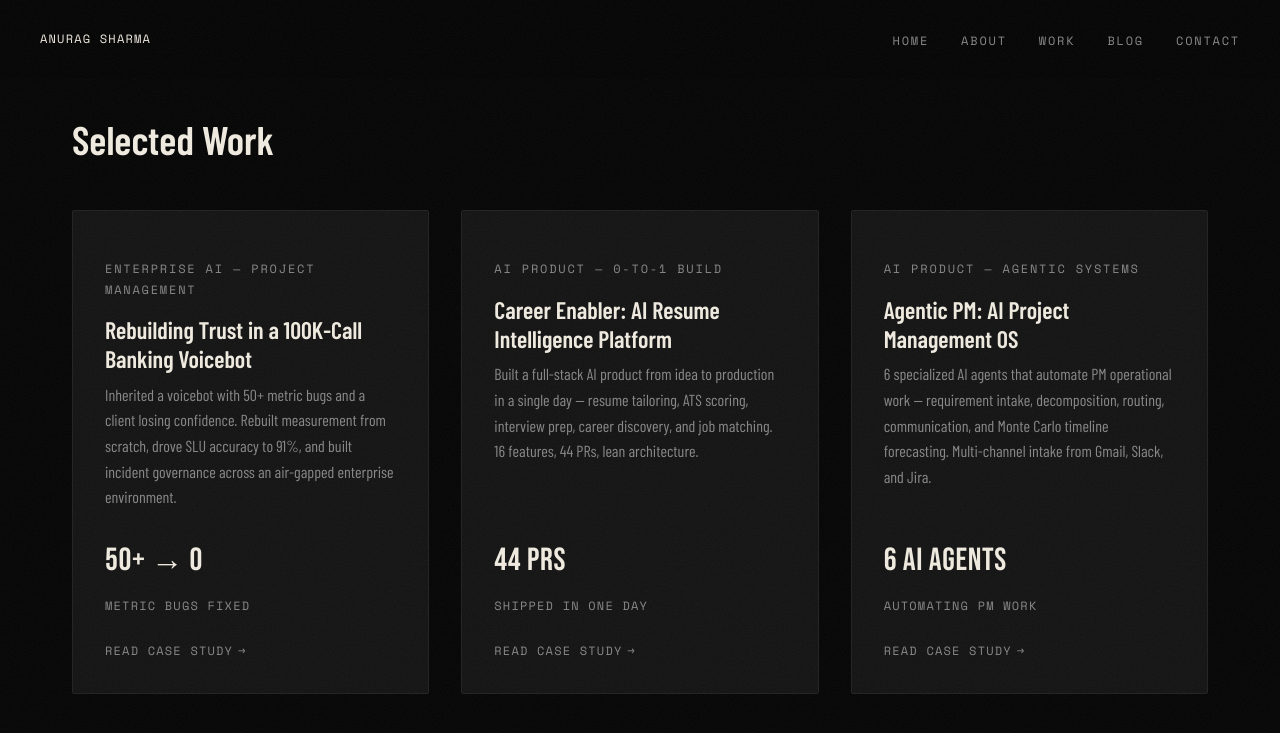
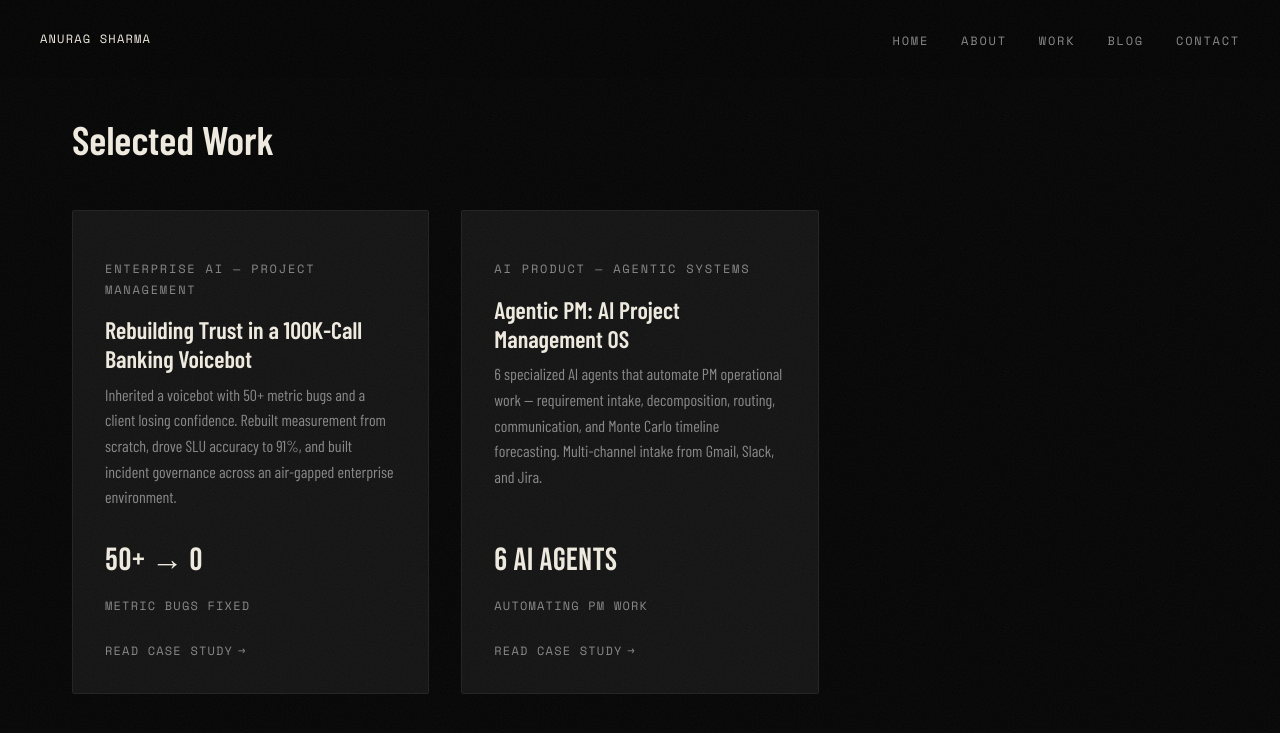
Before and after one commit to Arcanag/arcanag.github.io, a Jekyll site: the page built from index.html, in a window 1280 px wide and 900 px high, scrolled down 886 px. Shown: the top 733 px of the window. Built offline with Jekyll 4.4.1, drawn with Linux system fonts in a browser that asks for light colours.

Commit message:
Hide career-enabler case study from site navigation
Page still exists at /case-studies/career-enabler/ but is not linked
from homepage or work listing. Uses hidden frontmatter flag.

Co-Authored-By: Claude Opus 4.6 (1M context) <noreply@anthropic.com>

```diff
--- a/case-studies/index.html
+++ b/case-studies/index.html
@@ -5,6 +5,7 @@ title: Work
 
 <div class="work-grid">
   {% for study in site.case-studies %}
+  {% if study.hidden %}{% continue %}{% endif %}
   <a href="{{ study.url }}" class="work-card reveal">
     {% if study.category %}
     <span class="work-card__label">{{ study.category }}</span>
--- a/index.html
+++ b/index.html
@@ -26,16 +26,7 @@ title: Home
         <span class="work-card__arrow">Read case study</span>
       </a>
 
-      <a href="{{ '/case-studies/career-enabler/' | relative_url }}" class="work-card reveal" data-delay="2">
-        <span class="work-card__label">AI Product &mdash; 0-to-1 Build</span>
-        <h3 class="work-card__title">Career Enabler: AI Resume Intelligence Platform</h3>
-        <p class="work-card__description">Built a full-stack AI product from idea to production in a single day — resume tailoring, ATS scoring, interview prep, career discovery, and job matching. 16 features, 44 PRs, lean architecture.</p>
-        <span class="work-card__metric">44 PRs</span>
-        <span class="work-card__metric-label">Shipped in One Day</span>
-        <span class="work-card__arrow">Read case study</span>
-      </a>
-
-      <a href="{{ '/case-studies/agentic-pm/' | relative_url }}" class="work-card reveal" data-delay="3">
+      <a href="{{ '/case-studies/agentic-pm/' | relative_url }}" class="work-card reveal" data-delay="2">
         <span class="work-card__label">AI Product &mdash; Agentic Systems</span>
         <h3 class="work-card__title">Agentic PM: AI Project Management OS</h3>
         <p class="work-card__description">6 specialized AI agents that automate PM operational work — requirement intake, decomposition, routing, communication, and Monte Carlo timeline forecasting. Multi-channel intake from Gmail, Slack, and Jira.</p>
```
Also changed, not shown: _case-studies/career-enabler.md (+1 -0 lines).
